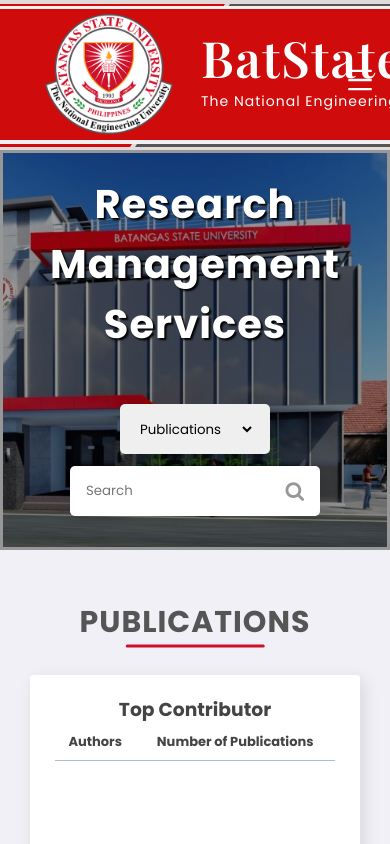
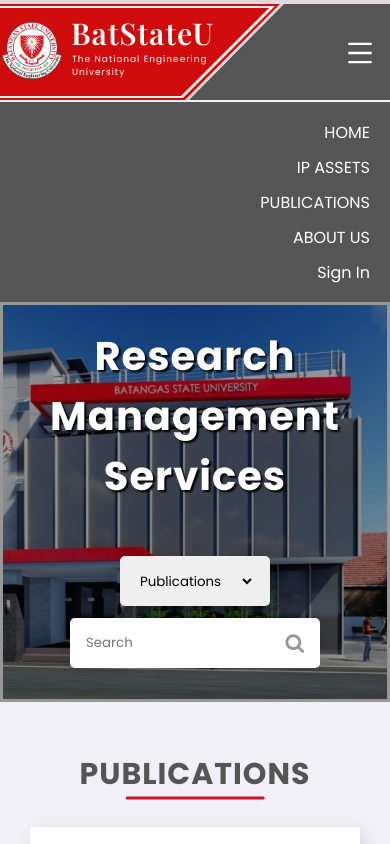
Before and after one commit to julvej0/react, a React (Vite) app in the folder frontend/: page / in a window 390 px wide. Built offline with nearby package versions, Linux system fonts and the light colour scheme.

Commit message:
done user navbar

```diff
--- a/frontend/src/components/navbar/navbar.css
+++ b/frontend/src/components/navbar/navbar.css
@@ -10,13 +10,18 @@
 
 
 .navbar-container {
-    display: flex;
-    width: 100%;
-    height: 150px;
-    background-color: #e1dada;
-    /* background-color: #ffffff; */
+  display: flex;
+  width: 100%;
+  height: 150px;
+  background-color: #e1dada;
+}
+
+/* mobile */
+@media screen and (max-width: 760px){
+  .navbar-container {
+    height: 100px;
   }
-
+}
 
 /* RED NAVBAR */
 /* 3 layers */
@@ -26,14 +31,13 @@
   border-bottom: 143px solid #cf0b0c;
   border-left: 0px solid transparent;
   border-right: 95px solid transparent;
-  /* width: 625px; */
-  width: 619px;
+  width: 625px;
   margin-right: -35px;
   transform: scaleY(-1);
   margin-top: 4px;
 }
 .navbar-container .left .left-md-container {
-  width: 620px;
+  width: 619px;
   border-bottom: 138px solid #f1f1f1;
   border-left: 0px solid transparent;
   border-right: 92px solid transparent;
@@ -51,24 +55,81 @@
   position: relative;
 }
 
+@media screen and (min-width: 848px) and (max-width: 1242px){
+  .navbar-container .left {
+    border-bottom: 143px solid #cf0b0c;
+    border-left: 0px solid transparent;
+    border-right: 95px solid transparent;
+    width: 788px;
+    margin-right: -35px;
+    margin-top: 4px;
+    transform: scaleY(-1);
+  }
+  .navbar-container .left .left-md-container {
+    width: 783px;
+    border-bottom: 138px solid #f1f1f1;
+    border-left: 0px solid transparent;
+    border-right: 92px solid transparent;
+    margin-top: 6px;
+    position: relative;
+  }
+  .navbar-container .left-md-container .left-sm-container {
+    width: 777px;
+    height: 20px;
+    border-bottom: 131px solid #cf0b0c;
+    border-left: 0px solid transparent;
+    border-right: 87px solid transparent;
+    padding-bottom: 4px;
+    position: relative;
+  }
 
+}
+
+@media screen and (max-width: 760px){
+  .navbar-container .left{
+    border-bottom: 96px solid #cf0b0c;
+    border-left: 0px solid transparent;
+    width: 280px;
+    margin-top: 4px;
+    margin-right: 9px;
+
+  }
+  .navbar-container .left .left-md-container {
+    border-bottom: 92px solid #f1f1f1;
+    border-left: 0px solid transparent;
+    border-right: 92px solid transparent;
+    width: 275px;
+    margin-right: 0;
+    margin-top: -3px;
+    top: 5px;
+    position: relative;
+  }
+  .navbar-container .left-md-container .left-sm-container {
+    border-bottom: 88px solid #cf0b0c;
+    border-left: 0px solid transparent;
+    border-right: 88px solid transparent;
+    width: 269px;
+    padding-bottom: 2px;
+    position: relative;
+
+  }
+}
 
 
 
 
 /* left contents */
 .navbar-container .left-sm-container .left-content {
-  height: 100%;
-  display: flex;
+  height: 50%;
+  display: flex; /*flex*/
   align-items: center;
   justify-content: center;
-  grid-gap: 28px;
+  grid-gap: 30px;
   transform: scaleY(-1);
   padding-bottom: 70px;
 }
 .navbar-container .left-sm-container .left-content .logo {
-    width: auto;
-    height: 120px;
+    width: 120px;
     display: flex;
     justify-content: center;
     align-items: center;
@@ -76,6 +137,29 @@
 .navbar-container .left-content .logo img {
     width: 100%;
     height: 100%;
+}
+
+@media screen and (max-width: 760px){
+  .navbar-container .left-sm-container .left-content {
+    height: 50%;
+    display: flex;
+    align-items: center;
+    justify-content: center;
+    grid-gap: 30px;
+    transform: scaleY(-1);
+    padding-bottom: 70px;
+    margin-left: -25px;
+  }
+  .navbar-container .left-sm-container .left-content .logo {
+      margin-top: 45px;
+      margin-left: 60px;
+  }
+  .navbar-container .left-content .logo img {
+      /* width: 100%;
+      height: 100%; */
+      height: auto;
+      width: 60px;
+  }
 }
 
 
@@ -95,7 +179,33 @@
     letter-spacing: 1px;
 }
 
+/* for tablet */
+@media screen and (min-width: 790px) and (max-width: 1242px){
+  .navbar-container .left-sm-container .left-content {
+    justify-content: flex-start;
+    margin-left: 50px;
+  }
+}
 
+/* for phone */
+@media screen and (max-width: 760px){
+  .navbar-container .left-content .header-title {
+    height: 30px;
+ }
+ .navbar-container .left-content .header-title h4 {
+  font-family: 'Playfair Display', serif;
+  color: var(--light);
+  font-size: 30px;
+  letter-spacing: 1px;
+  margin-left: -21px;
+ }
+ .navbar-container .left-content .header-title p {
+  color: var(--light);
+  font-size: 9px;
+  letter-spacing: 1px;
+  margin-left: -20px;
+ }
+}
 
 
 
@@ -111,9 +221,6 @@
     margin-bottom: 4px;
     padding: 2px;
 }
-
-
-
 
 .navbar-container .right .right-content {
   height: 150px;
@@ -135,6 +242,17 @@
     font-size: 14px;
 }
 
+/* phone navbar */
+@media screen and (max-width: 760px){
+  .navbar-container .right{
+    border-bottom: 96px solid #555555;
+    width: 90%;
+    margin-bottom: 0;
+    padding: 0;
+    margin-left: -100px;
+  }
+}
+
 
 .navbar-container .right-content .signin-btn:hover {
     opacity: 80%;
@@ -147,14 +265,14 @@
 }
 
 
-@media screen and (max-width: 1212px){ /* tablet resolution */
+@media screen and (max-width: 1242px){ /* tablet resolution */
   .navbar-container .right-content ul {
     display: none;
   }
 }
 
 
-@media screen and (min-width: 1212px) {
+@media screen and (min-width: 1242px) {
   .device {
     display: none;
   }
@@ -240,21 +358,15 @@
 /* tablet navbar */
 .tab-nav{
   display: none;
-  position: inherit;
   width: 100%;
   height: 100px;
-  top:150px;
+  top: 150px;
   background-color: #555555;
   z-index: 999;
   transition: ease-in-out;
 }
-/* transition: all 0.3s ease; */
 
-/* @media screen and (max-width: 1212px) {
-  .tab-nav {
-    display: none;
-  }
-} */
+
 
 .tab-nav ul{
   width: 100%;
@@ -262,9 +374,7 @@
   display: flex;
   justify-content: center;
   align-items: center;
-}
-.tab-nav li {
-  margin-right: 40px;
+  gap: 60px;
 }
 .tab-nav a {
   color: #ffffff;
@@ -277,7 +387,7 @@
   cursor: pointer;
   width: 25px;
   height: 24px;
-  right: 50px;
+
 }
 
 
@@ -290,26 +400,43 @@
   display: none;
   cursor: pointer;
 }
-@media screen and (min-width: 790px) and (max-width: 1212px){
+
+@media screen and (min-width: 761px) and (max-width: 1242px){
   .burger{
     display: block;
-  }
-}
-@media screen and (max-width: 789px){ /* phone resolution */
-  .burger{
-    display: block;
+    margin-right: 30px;
   }
 }
 
-
-@media screen and (max-width: 789px){ /* phone resolution */
-  .navbar-container .left {
-    border-bottom: 143px solid #cf0b0c;
-    border-left: 0px solid transparent;
-    border-right: 95px solid transparent;
-    width: 225px;
-    margin-right: -35px;
-    transform: scaleY(-1);
-    margin-top: 4px;
+@media screen and (max-width: 760px){ /* phone resolution */
+  .burger{
+    display: block;
+    margin-bottom: 50px;
   }
 }
+
+@media screen and (max-width: 760px){
+  .tab-nav{
+    margin-top: 2px;
+    width: 100%;
+    height: 200px;
+    background-color: #555555;
+    z-index: 999;
+    transition: ease-in-out;
+    display: flex;
+  }
+  .tab-nav ul{
+    width: 100%;
+    gap: 10px;
+    flex-direction: column;
+    align-items: flex-end;
+    text-align: right;
+    margin-right: 20px;
+  }
+
+  .tab-nav a {
+    color: #ffffff;
+  }
+
+
+}
```
Also changed, not shown: frontend/src/components/navbar/Navbar.jsx (indentation only).
